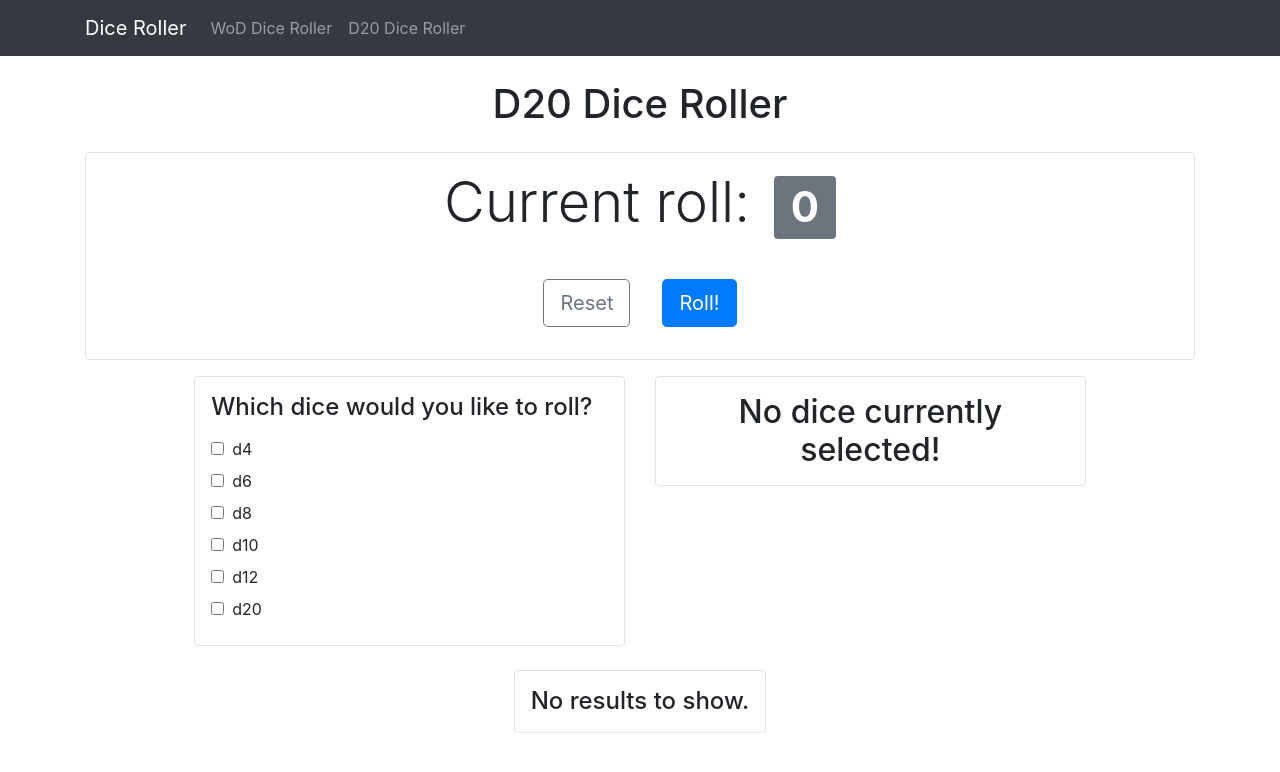
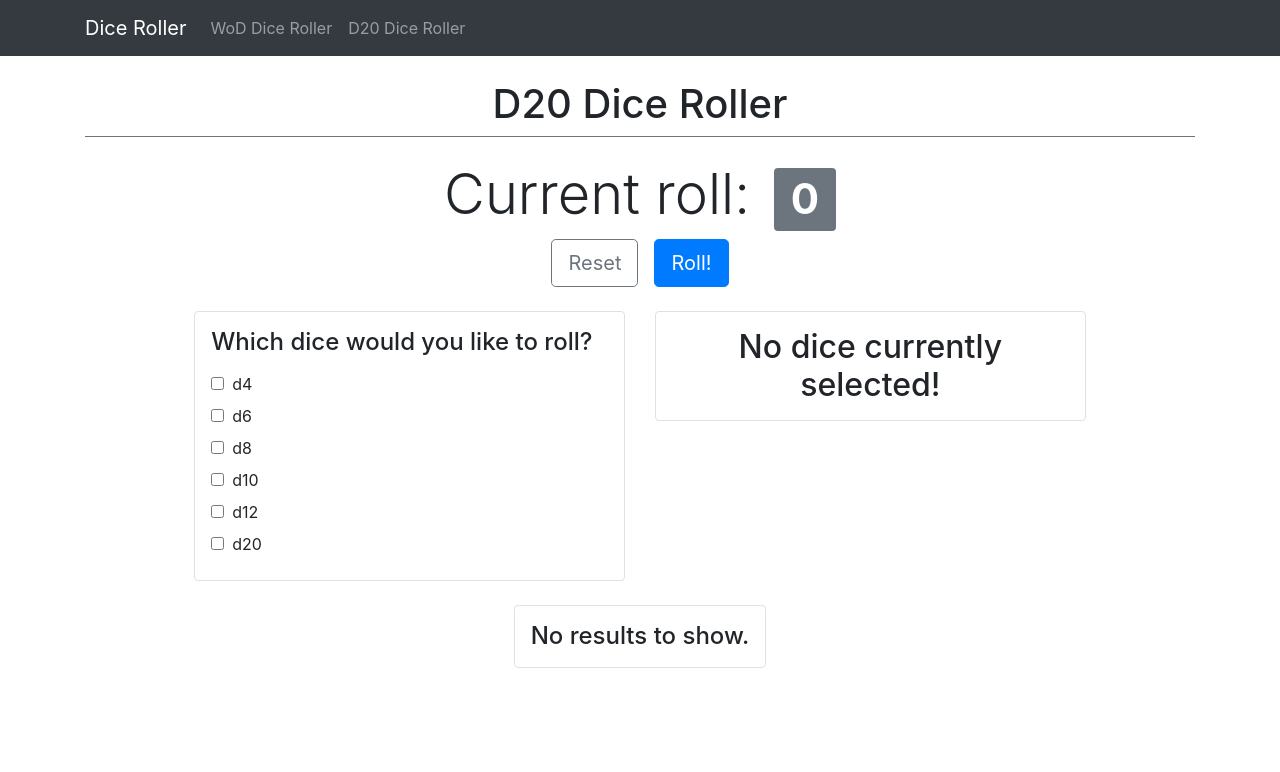
Before and after one commit to CategoryCory/dice-roller, a React (Create React App) app: page /d20-roller in a window 1280 px wide. Shown: the top 772 px of the page. Built offline with nearby package versions, Linux system fonts and the light colour scheme.

Commit message:
Improve styling on D20 roller page

```diff
--- a/src/components/D20Roller/D20Roller.jsx
+++ b/src/components/D20Roller/D20Roller.jsx
@@ -113,26 +113,31 @@ class D20Roller extends Component {
             ));
         return (
             <div className="container d-flex flex-column justify-content-center align-items-center">
-                <div className="container mt-4">
+                <div className="container mt-4 border-bottom border-secondary">
                     <h1 className="text-center">D20 Dice Roller</h1>
                 </div>
-                <div className="container d-flex flex-column justify-content-center align-items-center my-3 border rounded p-3">
-                    <Result text={this.state.resultTotal} />
-                    <div className="d-flex flex-row justify-content-center mt-3">
+
+                <div className="container d-flex flex-column justify-content-center align-items-center my-4">
+                    <div>
+                        <Result text={this.state.resultTotal} />
+                    </div>
+
+                    <div>
                         <button
-                            className="btn btn-outline-secondary btn-lg m-3"
+                            className="btn btn-outline-secondary btn-lg mx-2"
                             onClick={this.handleAllReset}
                         >
                             Reset
                         </button>
                         <button
-                            className="btn btn-primary btn-lg m-3"
+                            className="btn btn-primary btn-lg mx-2"
                             onClick={this.getResult}
                         >
                             Roll!
                         </button>
                     </div>
                 </div>
+
                 <div className="row mb-2">
                     <div className="col-12 col-md-6 mb-3">
                         <DiceSelector
@@ -149,6 +154,7 @@ class D20Roller extends Component {
                         {diceList}
                     </div>
                 </div>
+
                 <ResultTable resultSet={this.state.resultSet} />
             </div>
         );
```
